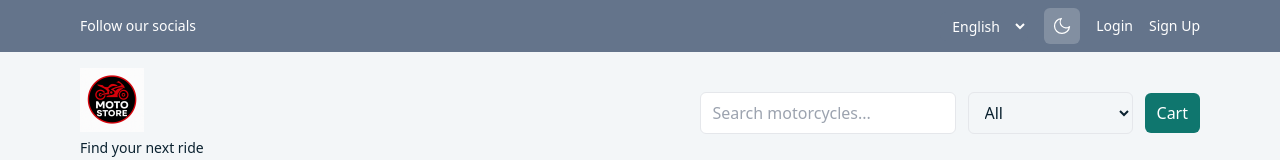
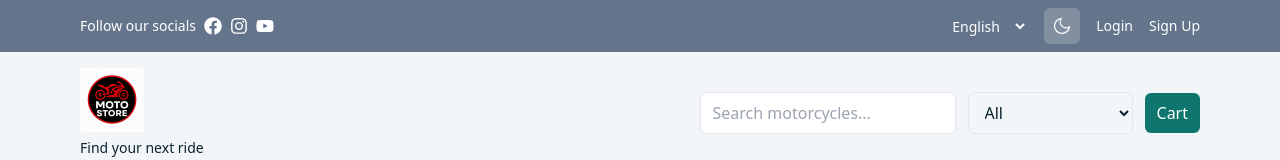
Before and after one commit to KemuelPaez/moto-market, a React (Vite) app: page / in a window 1280 px wide. Shown: the top 160 px of the page. Built offline with nearby package versions, Linux system fonts and the light colour scheme.

Commit message:
Added icons lib

```diff
--- a/package.json
+++ b/package.json
@@ -11,6 +11,7 @@
   "dependencies": {
     "react": "^18.2.0",
     "react-dom": "^18.2.0",
+    "react-icons": "^5.5.0",
     "react-image-magnify": "^2.7.4"
   },
   "devDependencies": {
--- a/src/components/Header.jsx
+++ b/src/components/Header.jsx
@@ -1,5 +1,6 @@
 import React from 'react'
 import logo from '../images/moto-store-logo.png'
+import { FaFacebook, FaInstagram, FaYoutube } from "react-icons/fa"
 
 export default function Header({
 	brands = [],
@@ -18,7 +19,33 @@ export default function Header({
 			{/* Top bar */}
 			<div className="bg-secondary text-white text-sm py-2">
 				<div className="max-w-6xl mx-auto px-4 flex justify-between items-center">
-					<span>Follow our socials</span>
+					<div className="flex items-center gap-2">
+						<span>Follow our socials</span>
+						<a
+							href="https://facebook.com"
+							target="_blank"
+							rel="noopener noreferrer"
+							className="hover:text-blue-500"
+						>
+							<FaFacebook size={18} />
+						</a>
+						<a
+							href="https://instagram.com"
+							target="_blank"
+							rel="noopener noreferrer"
+							className="hover:text-pink-500"
+						>
+							<FaInstagram size={18} />
+						</a>
+						<a
+							href="https://youtube.com"
+							target="_blank"
+							rel="noopener noreferrer"
+							className="hover:text-red-500"
+						>
+							<FaYoutube size={18} />
+						</a>
+					</div>
 					<div className="flex gap-4 items-center">
 						<select
 							className="bg-secondary text-white text-sm border-none focus:ring-2 focus:ring-primary rounded-md px-2 py-1"
```
Also changed, not shown: 1 other file (tests, documents, lock files or other folders).
